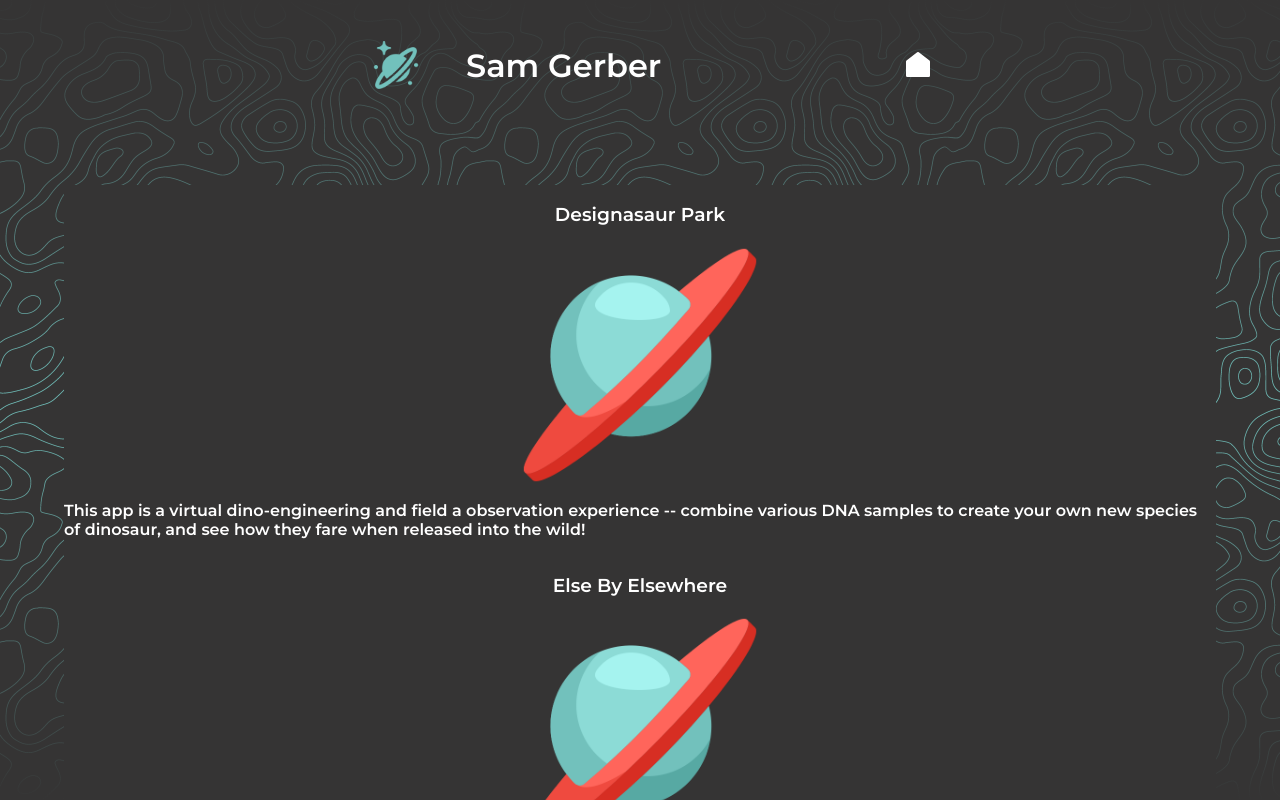
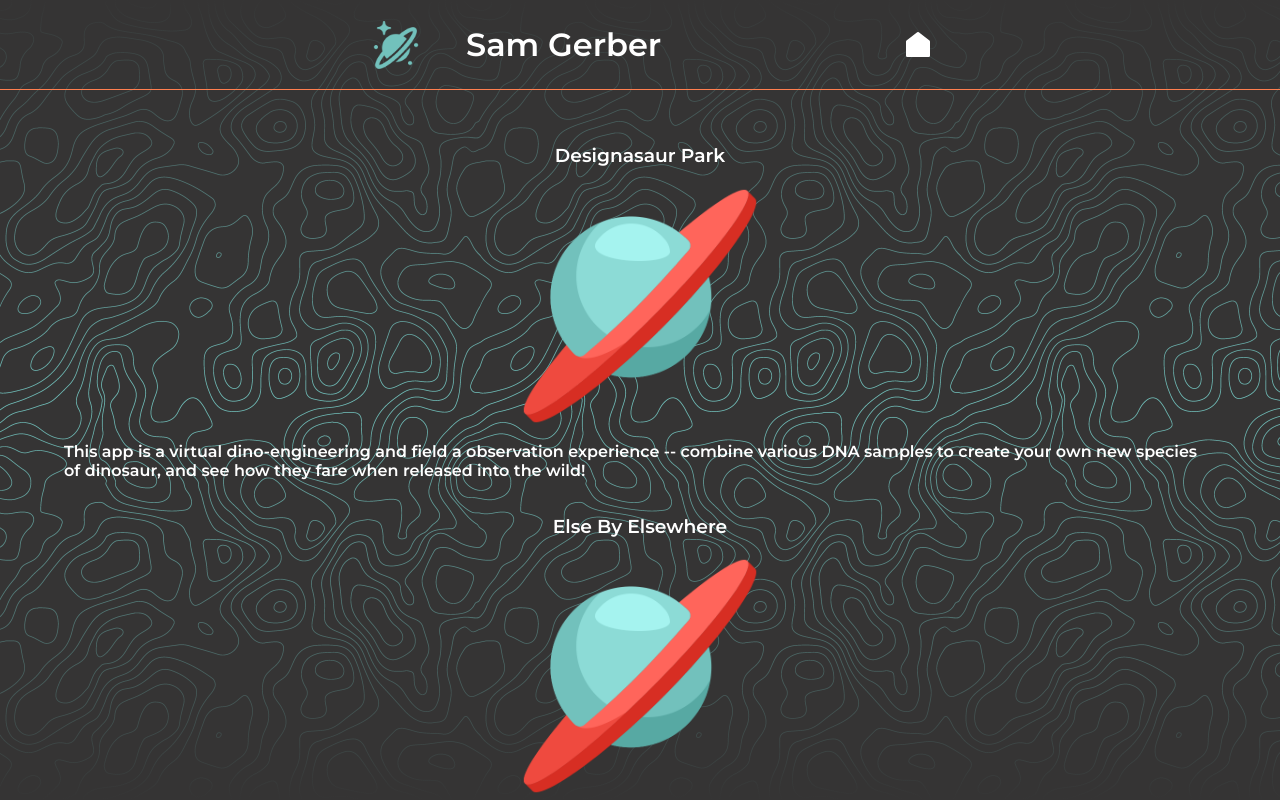
Before and after one commit to sgerpdx/pop-signpost, a Next.js app: page /projects in a window 1280 px wide. Built offline with nearby package versions, Linux system fonts and the light colour scheme; a web font is replaced by a local one.

Commit message:
header border added to projects page

```diff
--- a/styles/Projects.module.css
+++ b/styles/Projects.module.css
@@ -32,7 +32,8 @@
   align-items: center;
   width: 100%;
   height: 90px;
-  margin: 20px;
+  padding: 20px;
+  border-bottom: solid 1px coral;
 }
 
 /* lower container is everything below header */
@@ -43,6 +44,7 @@
   flex-wrap: wrap;
   justify-content: center;
   align-items: center;
+  overflow: auto;
 }
 
 .projectScrollArea {
@@ -54,29 +56,27 @@
   width: 90%;
   height: 90%;
   backface-visibility: hidden;
-  background-color: rgb(53, 52, 52);
   color: white;
-  overflow: auto;
 }
 
-.projectScrollArea::-webkit-scrollbar {
+.lowerContainer::-webkit-scrollbar {
   width: 10px;
 }
 
-.projectScrollArea::-webkit-scrollbar-track {
+.lowerContainer::-webkit-scrollbar-track {
   background: rgb(53, 52, 52);
 }
 
-.projectScrollArea::-webkit-scrollbar-thumb {
+.lowerContainer::-webkit-scrollbar-thumb {
+  border: solid 1px coral;
+}
+
+.lowerContainer::-webkit-scrollbar-thumb:hover {
   background: #71c0bb;
 }
 
-.projectScrollArea::-webkit-scrollbar-thumb:hover {
-  border: solid 1px coral;
-}
-
-.projectScrollArea::-webkit-scrollbar-thumb:active {
-  background: #94e2dd;
+.lowerContainer::-webkit-scrollbar-thumb:active {
+  background: coral;
 }
 
 .contentScrollArea {
```
